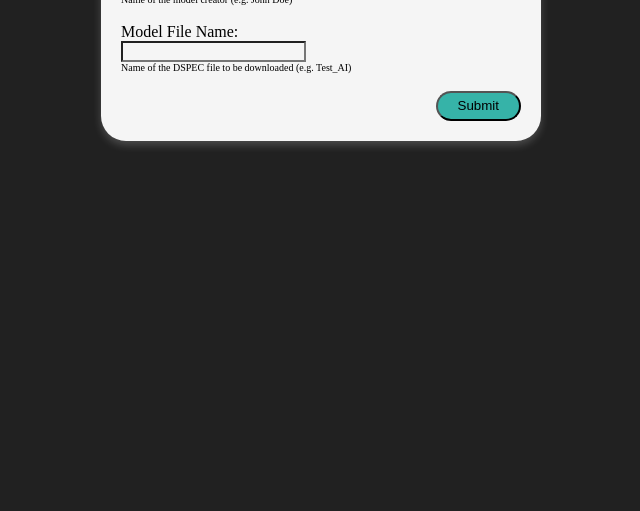
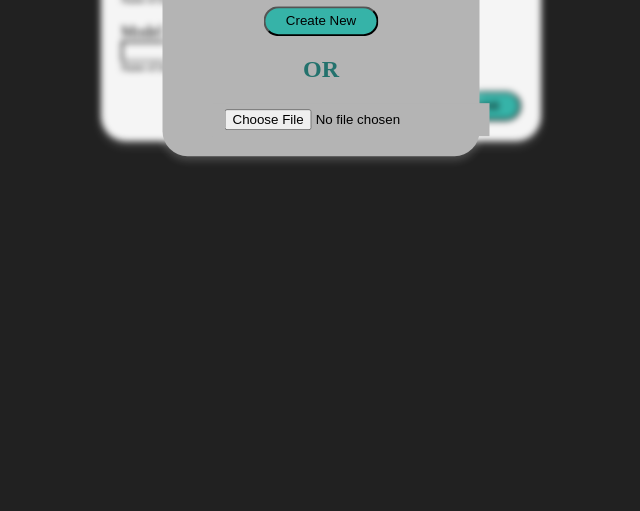
Before and after one commit to conrad-blucher-institute/flag-builder, a website built with webpack: page Client/pages/index.html in a window 1280 px wide. Shown: the part 289-800 px from the top of the page, without its empty margins (319-959 px from the left). Built offline with nearby package versions, Linux system fonts and the light colour scheme; no server answers; files whose address does not match are found by name.

Commit message:
Starting pop up

```diff
--- a/Client/pages/index.html
+++ b/Client/pages/index.html
@@ -9,7 +9,7 @@
     <title>HTML 5 Boilerplate</title>
 
   </head>
-  <body class="blurNone" id="body">
+  <body id="body">
     <script>var exports = {};</script>
 	  <script type="module" src="./index.js"></script>
 
--- a/Client/src/index.ts
+++ b/Client/src/index.ts
@@ -9,7 +9,6 @@
 //  """
 //----------------------------------
 
-import { convertToObject } from "typescript";
 import { DSPEC } from "./DSPEC"
 
 const cardTemplates = [
@@ -197,12 +196,13 @@ async function populateForm(){
 }
 
 
-document.addEventListener('DOMContentLoaded', init);
+document.addEventListener('DOMContentLoaded', initNewDSPECForm);
 
 
-function init(){
+function initNewDSPECForm(){
   populateForm();
   appendNextCard(''); // Appends the first card
+  initNewOrUpload() // Let them choose to fil out the form or upload a file to check
 }
 
 let inputIndex = 0;
@@ -314,6 +314,42 @@ function appendNextCard(cardId: string){
   }
 }
 
+//#region First choice pop up
+const newOrCHeckPopUp = `<div class="newOrCHeckPopUp" id="newOrCHeckPopUp">
+<h1>Flag Builder</h1>
+<div>
+  <div class="uploadButtonCenterHor">
+    <button type="button" id="btnCreateNew" class="btnCreateNew">Create New</button><br>
+  </div>
+  <h2>OR</h2>
+  <input type="file" id='fUpload'></input>
+</div>
+</div>`
+
+function initNewOrUpload() {
+  // Blur everything
+  const body = document.getElementById('body')
+  body?.classList.toggle('blurAll');
+
+  // Add the pop up
+  body?.insertAdjacentHTML('beforeend', newOrCHeckPopUp);
+
+  // Add the listener to the pop up
+  const btnCreateNew = document.getElementById("btnCreateNew")!;
+  btnCreateNew.addEventListener('click', () => {
+
+    // Unblur everything
+    const body = document.getElementById('body')
+    body?.classList.remove('blurAll');
+
+    // Remove the pop up
+    document.getElementById('newOrCHeckPopUp')?.remove();
+  });
+}
+
+//#endregion
+
+
 //#region Marker Pop up
 
 let markerObjectTracker: any | null  = null;
--- a/Client/styles/index.css
+++ b/Client/styles/index.css
@@ -2,7 +2,7 @@ body {
     background-color: #212121;
 }
 
-.blurAll > *:not(.markerPopup) {
+.blurAll > *:not(.markerPopup, .newOrCHeckPopUp) {
     filter: blur(3px);
 }
 
@@ -65,3 +65,48 @@ input {
     transform: translate(-50%, -50%);
     z-index: 99 !important;
 }
+
+.newOrCHeckPopUp {
+
+    height: auto;
+    width: auto;
+
+    background: #b4b4b4;
+    box-shadow: 0 4px 8px 0 rgba(255, 255, 255, 0.2); /* this adds the "card" effect */
+
+    border-radius: 25px;
+    padding: 20px;
+
+
+    position: fixed;
+    top: 40%;
+    left: 50%;
+    transform: translate(-50%, -50%);
+    z-index: 99 !important;
+}
+
+
+.newOrCHeckPopUp h1 {
+    color: #23726d;
+}
+
+.newOrCHeckPopUp h2 {
+    color: #23726d;
+    text-align: center;
+}
+
+.btnCreateNew {
+    float: left;
+}
+
+input[type="file"] {
+    background: #b4b4b4;
+    display: inline-block;
+    padding: 6px 12px;
+    cursor: pointer;
+    transform: translate(30px, 0px);
+}
+.uploadButtonCenterHor {
+    display: table;
+    margin: 0 auto;
+}
--- a/webpack.config.js
+++ b/webpack.config.js
@@ -18,4 +18,8 @@ module.exports = {
     filename: 'index.js',
     path: path.resolve(__dirname, 'ClientBuild'),
   },
+  optimization: {
+    minimize: false
+  },
+  mode: 'development'
 };
```
